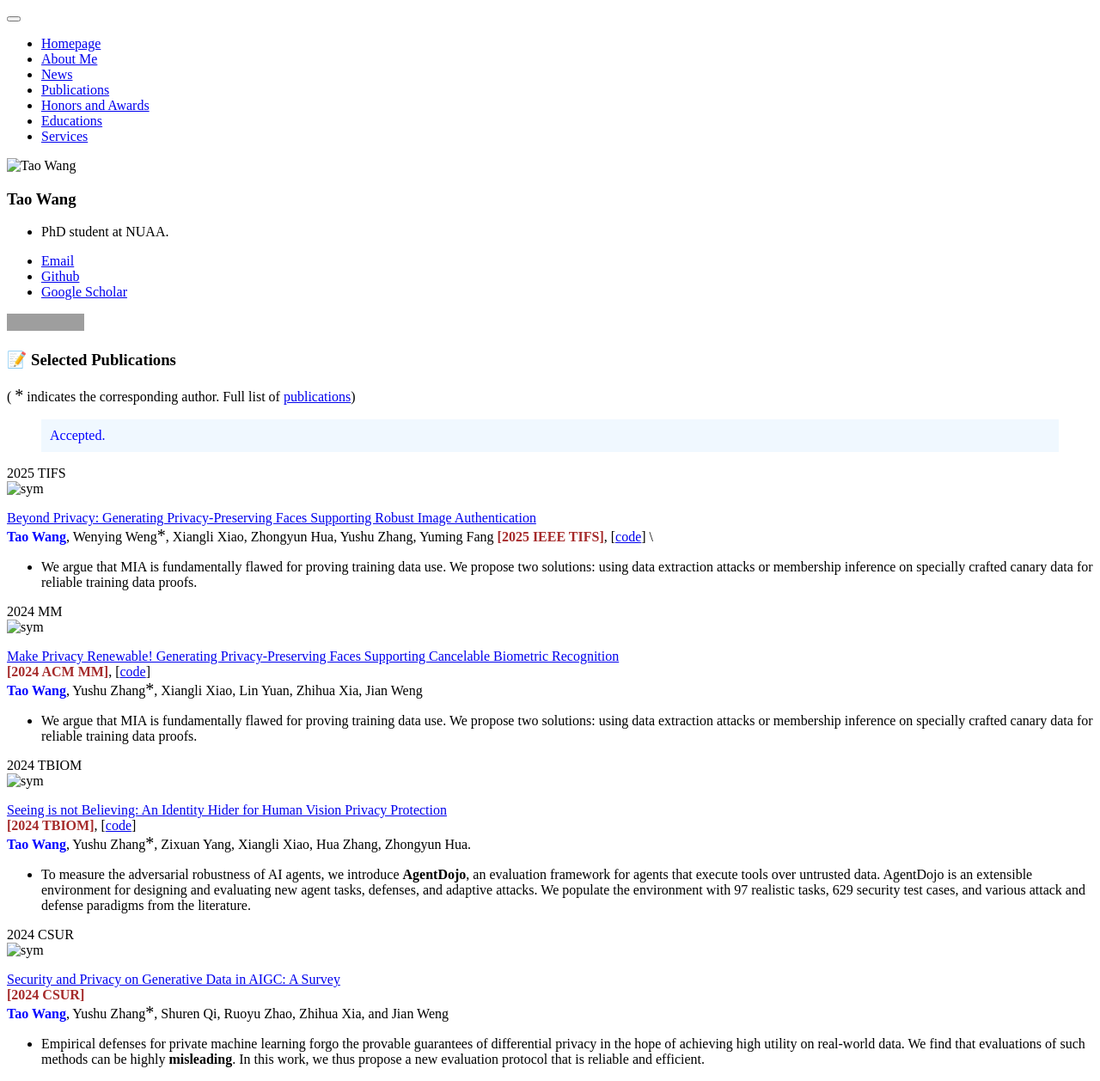
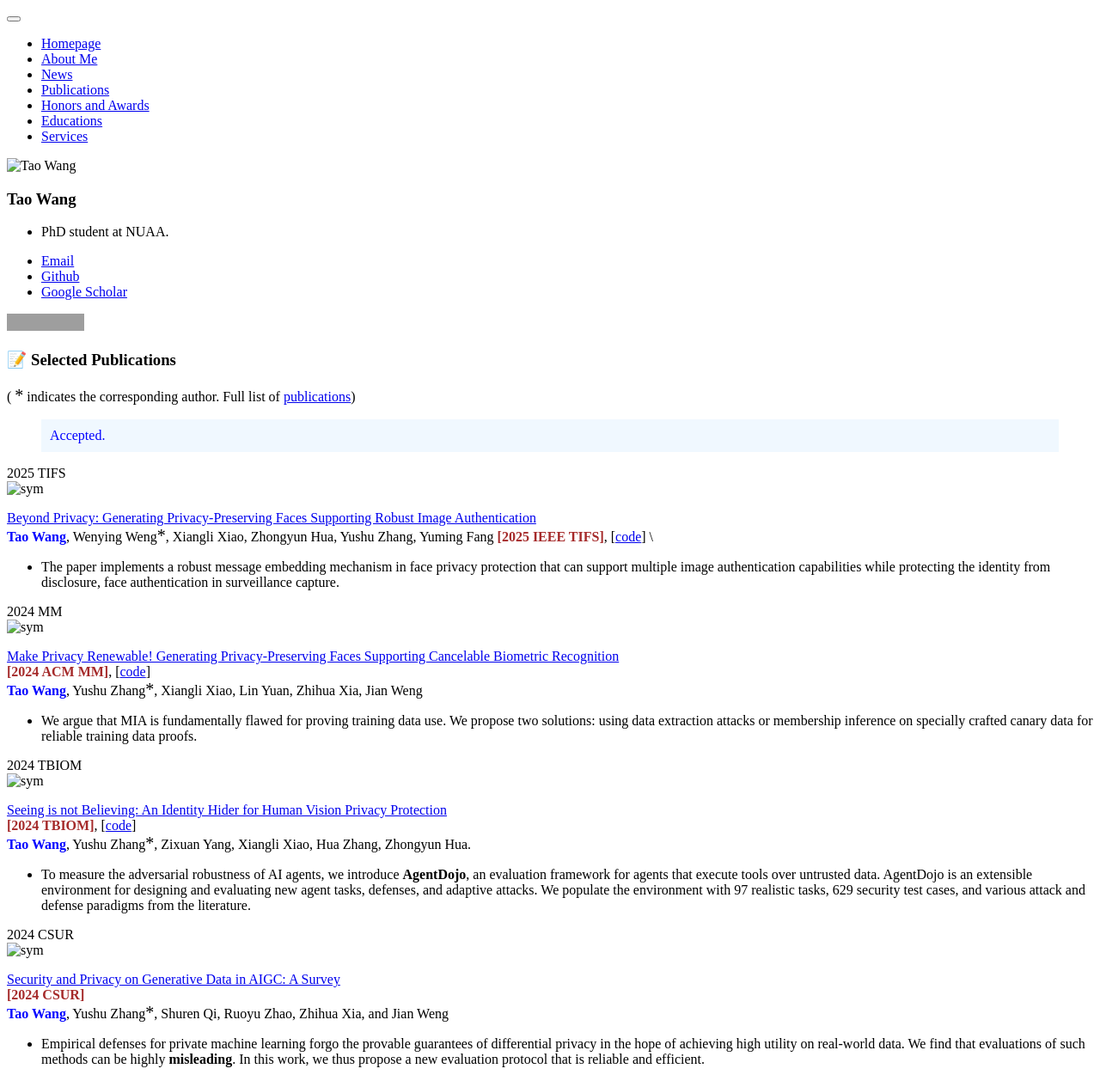
Before and after one commit to xukun12138/xukun12138.github.io, a Jekyll site: the page built from _pages/includes/pubs.md, in a window 1280 px wide. Shown: the whole page at 86% size. Built offline with Jekyll 4.4.1, drawn with Linux system fonts in a browser that asks for light colours; our own code applies the rules of GitHub Pages for plain Markdown files; grey boxes are pictures that could not be loaded.

Commit message:
Update pubs.md

```diff
--- a/_pages/includes/pubs.md
+++ b/_pages/includes/pubs.md
@@ -91,7 +91,7 @@ Accepted.
 [Beyond Privacy: Generating Privacy-Preserving Faces Supporting Robust Image Authentication](https://ieeexplore.ieee.org/document/10884889) \\
 <span class="me">Tao Wang</span>, Wenying Weng<span class="equal">*</span>, Xiangli Xiao, Zhongyun Hua, Yushu Zhang, Yuming Fang
 <span class="conf">[2025 IEEE TIFS]</span>, \[[code](https://github.com/daizigege/AIDPro)\] \\
-- We argue that MIA is fundamentally flawed for proving training data use.  We propose two solutions: using data extraction attacks or membership inference on specially crafted canary data for reliable training data proofs.
+- The paper implements a robust message embedding mechanism in face privacy protection that can support multiple image authentication capabilities while protecting the identity from disclosure, face authentication in surveillance capture.
 
 </div>
 </div>
```
